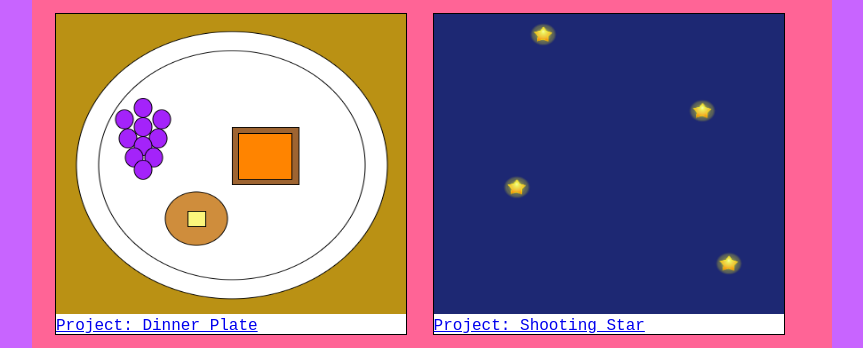
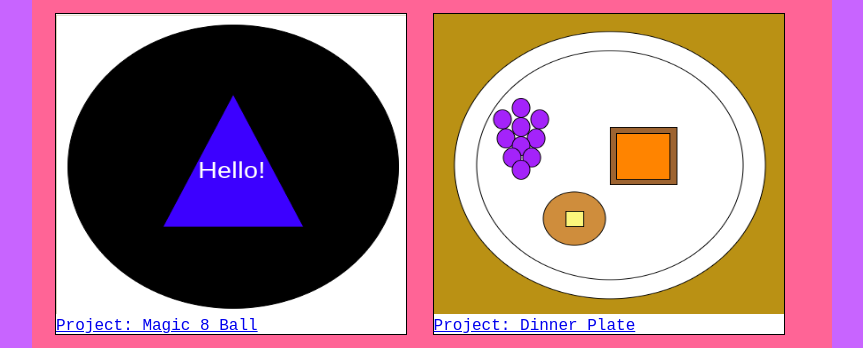
Before and after one commit to TechxpertsNam/techxpertsnam.github.io, a plain HTML site: page portfolio.html in a window 1280 px wide. Shown: the part 449-797 px from the top of the page, without its empty margins (208-1071 px from the left). Drawn offline with Linux system fonts and the light colour scheme.

Commit message:
magic 8 ball

```diff
--- a/portfolio.html
+++ b/portfolio.html
@@ -167,6 +167,11 @@
       </div>
 
       <div class="grid">
+        <a href="https://www.khanacademy.org/computer-programming/spin-off-of-project-magic-8-ball/4196030217" target="_blank"><img src="./img/portfolio/project_magic_8_ball.png" alt="Project: Magic 8 Ball" width = 350 height = 300></a>
+        <p><a href="https://www.khanacademy.org/computer-programming/spin-off-of-project-magic-8-ball/4196030217" target="_blank">Project: Magic 8 Ball</a></p>
+      </div>
+
+      <div class="grid">
         <a href="https://www.khanacademy.org/computer-programming/random-breakfast/6321521451597824" target="_blank"><img src="./img/portfolio/project_dinner_plate.png" alt="Project: Dinner Plate" width = 350 height = 300></a>
         <p><a href="https://www.khanacademy.org/computer-programming/random-breakfast/6321521451597824" target="_blank">Project: Dinner Plate</a></p>
       </div>
```
Also changed, not shown: img/portfolio/project_magic_8_ball.png (added).
